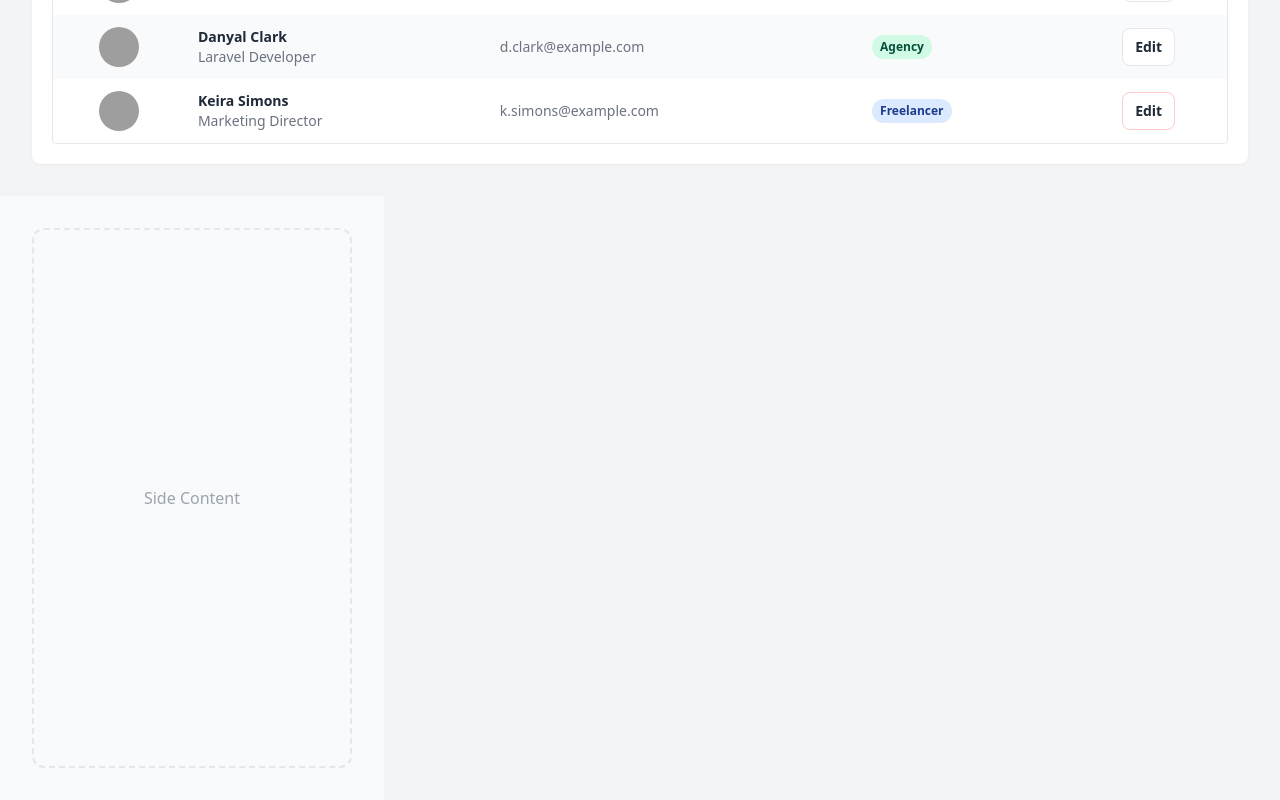
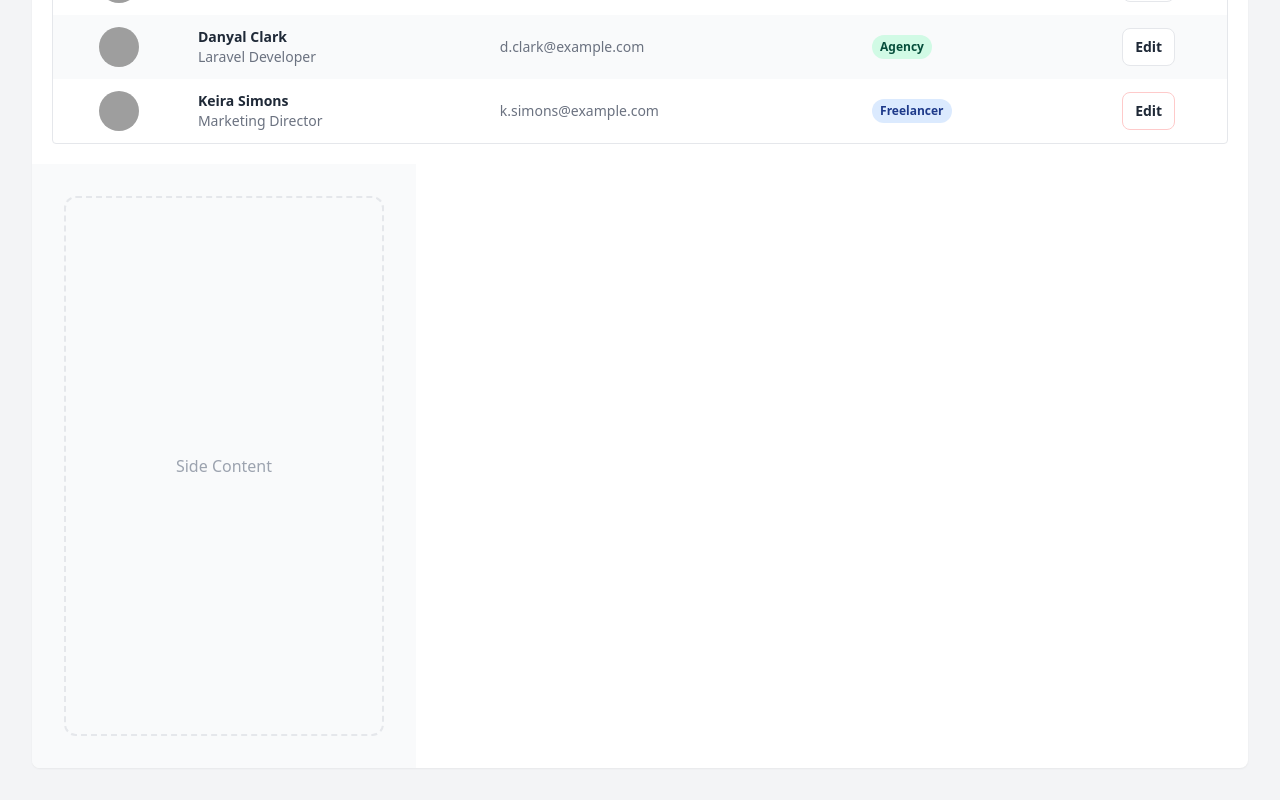
Before and after one commit to ValdemarLarsen/tablet, a Next.js app: page /forside in a window 1280 px wide. Shown: the part 636-1436 px from the top of the page. Built offline with nearby package versions, Linux system fonts and the light colour scheme; grey boxes are pictures that could not be loaded.

Commit message:
Update Navbar.tsx

```diff
--- a/pages/comp/Navbar.tsx
+++ b/pages/comp/Navbar.tsx
@@ -430,15 +430,15 @@ export default function Navbar() {
                 {/* END Tables: Striped */}
 
               </div>
+              <div
+                className={'flex-none jutify-center lg:flex flex-col w-full lg:w-80 xl:w-96 p-4 lg:p-8 bg-gray-50 dark:bg-gray-800 dark:bg-opacity-25'}
+              >
+                {/* Placeholder */}
+                <div className="flex-auto flex items-center justify-center rounded-xl bg-gray-50 border-2 border-dashed border-gray-200 text-gray-400 py-64 dark:bg-gray-800 dark:border-gray-700">Side Content</div>
+              </div>
               {/* Card Body */}
             </div>
             {/* END Card Headings: Title with Subtitle */}
-          </div>
-          <div
-            className={'flex-none jutify-center lg:flex flex-col w-full lg:w-80 xl:w-96 p-4 lg:p-8 bg-gray-50 dark:bg-gray-800 dark:bg-opacity-25'}
-          >
-            {/* Placeholder */}
-            <div className="flex-auto flex items-center justify-center rounded-xl bg-gray-50 border-2 border-dashed border-gray-200 text-gray-400 py-64 dark:bg-gray-800 dark:border-gray-700">Side Content</div>
           </div>
           {/* END Page Section */}
         </main>
```
